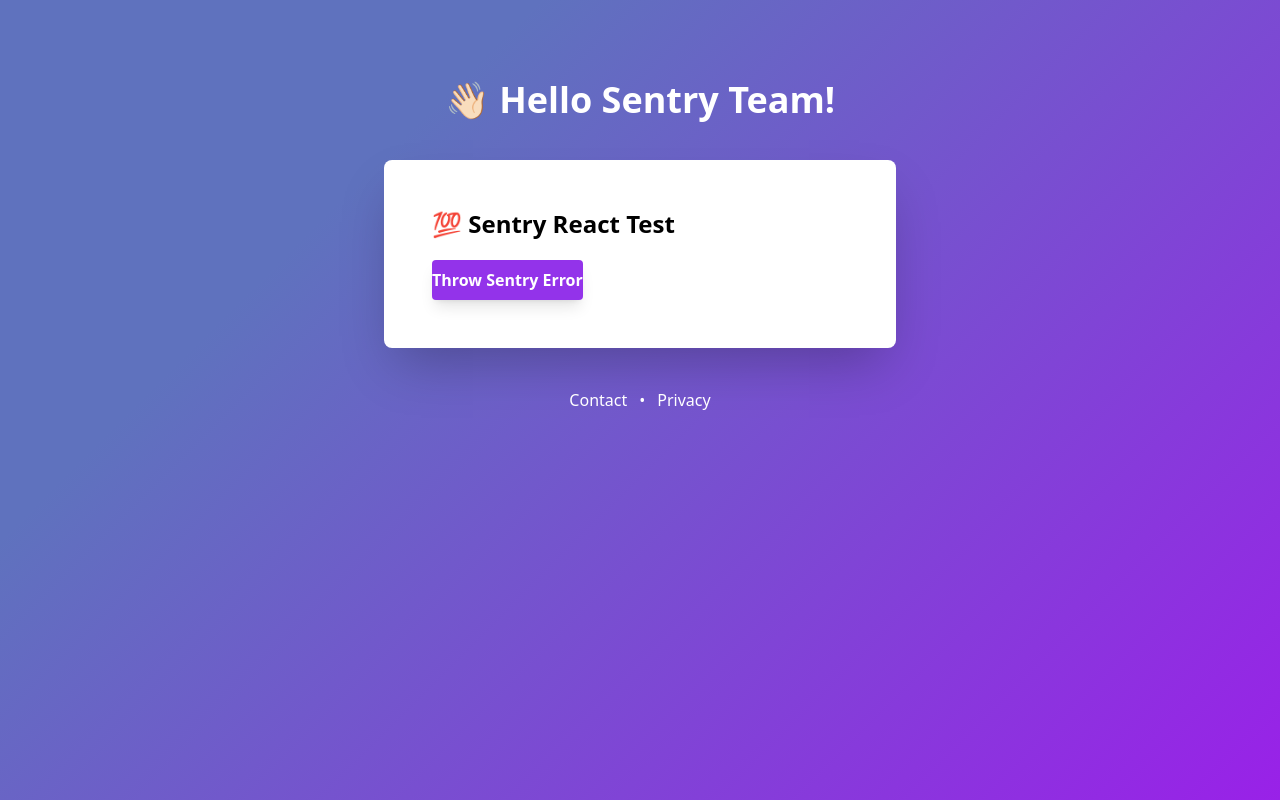
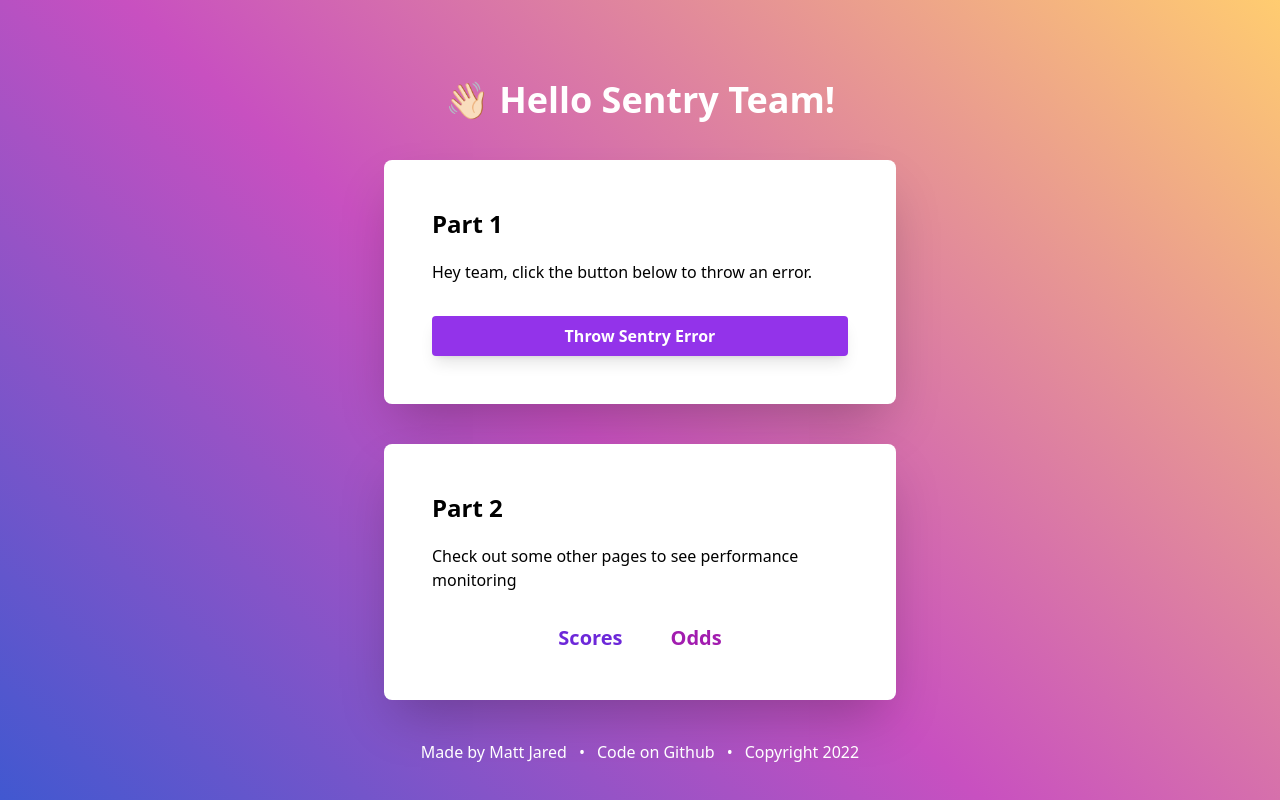
Before and after one commit to mattjared/sentry-test, a Next.js app: page / in a window 1280 px wide. Built offline with nearby package versions, Linux system fonts and the light colour scheme; no server answers.

Commit message:
design overhaul

```diff
--- a/pages/_app.js
+++ b/pages/_app.js
@@ -1,6 +1,7 @@
 import '../styles/globals.css'
 import * as Sentry from "@sentry/react";
 import { BrowserTracing } from "@sentry/tracing";
+import Layout from "./components/Layout"
 
 Sentry.init({
   dsn: process.env.NEXT_PUBLIC_SENTRY_ROUTE_ID,
@@ -8,8 +9,10 @@
   tracesSampleRate: 1.0,
 });
 
-function MyApp({ Component, pageProps }) {
-  return <Component {...pageProps} />
+export default function MyApp({ Component, pageProps }) {
+  return (
+    <Layout>
+      <Component {...pageProps} />
+    </Layout>
+  )
 }
-
-export default MyApp
--- /dev/null
+++ b/pages/components/Button.js
@@ -0,0 +1,6 @@
+export default function Button({text, funcProp, classesToAdd}) {
+  const classes = `bg-purple-600 block hover:bg-purple-700 text-white font-bold py-2 rounded shadow-lg hover:shadow-xl transition duration-200 ${classesToAdd}`
+  return (
+    <button onClick={funcProp} className={classes}>{text}</button>
+  )
+}
--- /dev/null
+++ b/pages/components/Card.js
@@ -0,0 +1,9 @@
+export default function Card({ children, headline, text }) {
+  return (
+    <main className="bg-white max-w-lg mx-auto p-8 md:p-12 my-10 rounded-lg shadow-2xl flex flex-col">
+      <h3 className="font-bold text-2xl pb-5">{headline}</h3>
+      <p className="mb-8">{text}</p>
+      {children}
+    </main>
+  )
+}
--- /dev/null
+++ b/pages/components/Footer.js
@@ -0,0 +1,17 @@
+import Link from "next/link";
+
+export default function Footer() {
+  return (
+    <footer className="max-w-lg mx-auto flex justify-center text-white">
+      <Link href="https://mattjared.github.io/" passHref>
+        <a target="_blank" className="hover:underline">Made by Matt Jared</a>
+      </Link>
+      <span className="mx-3">•</span>
+      <Link href="https://github.com/mattjared/sentry-test" passHref>
+        <a target="_blank" className="hover:underline">Code on Github</a>
+      </Link>
+      <span className="mx-3">•</span>
+      <span>Copyright {new Date().getFullYear()}</span>
+    </footer>
+  )
+}
--- /dev/null
+++ b/pages/components/Header.js
@@ -0,0 +1,11 @@
+import Link from 'next/link';
+
+export default function Header() {
+  return (
+    <header className="max-w-lg mx-auto">
+      <Link href="/">
+        <h1 className="text-4xl font-bold text-white text-center">👋🏻 Hello Sentry Team!</h1>
+      </Link>
+    </header>
+  )
+}
--- /dev/null
+++ b/pages/components/Layout.js
@@ -0,0 +1,12 @@
+import Header from './Header'
+import Footer from './footer'
+
+export default function Layout({ children }) {
+  return (
+    <div className="body-bg min-h-screen pt-20 pb-6 px-2 ">
+      <Header />
+      <main>{children}</main>
+      <Footer />
+    </div>
+  )
+}
--- a/pages/index.js
+++ b/pages/index.js
@@ -1,35 +1,51 @@
-import Head from 'next/head'
-import Image from 'next/image'
-import styles from '../styles/Home.module.css'
 import * as Sentry from "@sentry/react";
+import Card from "./components/Card";
+import Button from "./components/Button";
+import  { useEffect, useState } from 'react';
+import Link from "next/link";
 
 export default function Home() {
+  const [showErrorCard, setShowErrorCard] = useState(false);
 
   const errorOnPurpose = () => {
+    setShowErrorCard(true);
     try {
       aFunctionThatWillErr();
     } catch (err) {
       Sentry.captureException(err);
+      Sentry.captureMessage(`${err} error thrown at ${new Date().toUTCString()}`);
     }
   }
+  useEffect(() => {
+    const timer = setTimeout(() => {
+      setShowErrorCard(false);
+    }, 30000);
+    return () => clearTimeout(timer);
+  }, [showErrorCard]);
   return (
-    <div className="body-bg min-h-screen pt-20 pb-6 px-2 ">
-      <header class="max-w-lg mx-auto">
-        <a href="#">
-          <h1 class="text-4xl font-bold text-white text-center">👋🏻 Hello Sentry Team!</h1>
-        </a>
-      </header>
-      <main class="bg-white max-w-lg mx-auto p-8 md:p-12 my-10 rounded-lg shadow-2xl flex">
-        <section>
-          <h3 class="font-bold text-2xl pb-5">💯 Sentry React Test</h3>
-          <button class="bg-purple-600 blog hover:bg-purple-700 text-white font-bold py-2 rounded shadow-lg hover:shadow-xl transition duration-200" type="submit">Throw Sentry Error</button>
-        </section>
-      </main>
-      <footer class="max-w-lg mx-auto flex justify-center text-white">
-        <a href="#" class="hover:underline">Contact</a>
-        <span class="mx-3">•</span>
-        <a href="#" class="hover:underline">Privacy</a>
-      </footer>
-    </div>
+    <>
+      <Card headline="Part 1" text="Hey team, click the button below to throw an error."  >
+        <Button text="Throw Sentry Error" funcProp={errorOnPurpose} />
+        {showErrorCard && (
+          <div className="p-4 mt-4 text-sm text-blue-700 bg-blue-100 rounded-lg dark:bg-blue-200 dark:text-blue-800" role="alert">
+            <p>A Sentry error was thrown
+              <Link href="https://sentry.io/organizations/friday-software/issues/" passHref>
+                <a target="_blank" className="font-bold hover:underline">check it out here</a>
+              </Link>
+            </p>
+          </div>
+        )}
+      </Card>
+      <Card headline="Part 2" text="Check out some other pages to see performance monitoring">
+        <div className="text-center	font-bold text-xl">
+          <Link href="/scores">
+            <a className="text-violet-700 mr-6 hover:underline">Scores</a>
+          </Link>
+          <Link href="/odds">
+            <a className="text-fuchsia-700 ml-6 hover:underline">Odds</a>
+          </Link>
+        </div>
+      </Card>
+    </>
   )
 }
--- /dev/null
+++ b/pages/scores.js
@@ -0,0 +1,32 @@
+import * as Sentry from "@sentry/react";
+import Card from "./components/Card";
+import Button from "./components/Button";
+// import { useEffect, useState } from 'react';
+
+export default function Home() {
+  // const [showErrorCard, setShowErrorCard] = useState(false);
+
+  // const errorOnPurpose = () => {
+  //   setShowErrorCard(true);
+  //   try {
+  //     aFunctionThatWillErr();
+  //   } catch (err) {
+  //     Sentry.captureException(err);
+  //     Sentry.captureMessage(`${err} error thrown at ${new Date().toUTCString()}`);
+  //   }
+  // }
+  // useEffect(() => {
+  //   const timer = setTimeout(() => {
+  //     setShowErrorCard(false);
+  //   }, 30000);
+  //   return () => clearTimeout(timer);
+  // }, [showErrorCard]);
+  return (
+    <>
+      <Card headline="Part 2" text="Hey team, click the button below to throw an error."  >
+        <Button text="Get Data" />
+      </Card>
+
+    </>
+  )
+}
--- a/styles/globals.css
+++ b/styles/globals.css
@@ -3,6 +3,6 @@
 @tailwind utilities;
 
 .body-bg {
-  background-color: #9921e8;
-  background-image: linear-gradient(315deg, #9921e8 0%, #5f72be 74%);
+  background-color: #4158D0;
+  background-image: linear-gradient(43deg, #4158D0 0%, #C850C0 46%, #FFCC70 100%);
 }
```
